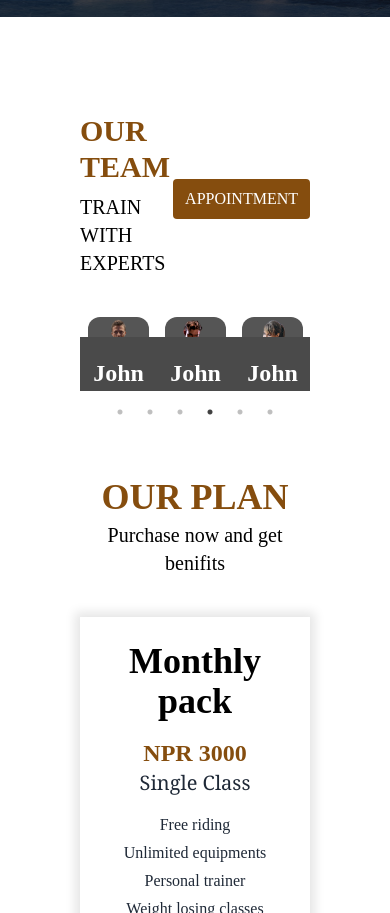
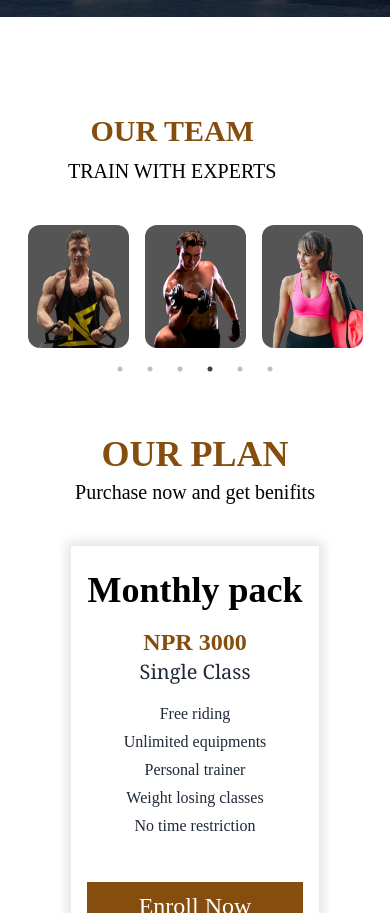
Before and after one commit to imabuzerkhan/Fitness-Website, a React (Vite) app: page /plans in a window 390 px wide. Shown: the part 5295-6208 px from the top of the page. Built offline with nearby package versions, Linux system fonts and the light colour scheme.

Commit message:
new commit

```diff
--- a/Trainers.css
+++ b/Trainers.css
@@ -18,6 +18,11 @@
   padding: 20px 10px ;
   transition: bottom 0.3s ease;
 }
+@media  screen and (max-width:768px) {
+  .trainer-info {
+    padding: 5px 10px;
+  }
+}
 
 .trainer-slide:hover .trainer-info {
   bottom: 0;
--- a/src/Components/Plan.jsx
+++ b/src/Components/Plan.jsx
@@ -3,7 +3,7 @@ import React from 'react'
 const Plan = () => {
   return (
    <>
-   <div className="main-plan py-10 px-20  ">
+   <div className="main-plan py-10 px-10 md:px-20  ">
     <div className="heading-plan text-center ">
       <h1 className='uppercase text-yellow-800 text-4xl font-["Kanit"] font-[800] ' >Our plan</h1>
       <p className='text-xl text-black font-["Merriweather"] my-1 ' >Purchase now and get benifits</p>
--- a/src/Components/Trainers.jsx
+++ b/src/Components/Trainers.jsx
@@ -24,14 +24,14 @@ const Trainers = () => {
   };
 
   return (
-    <div className="main-trainers px-20 mt-24 mb-10 ">
+    <div className="main-trainers px-5  md:px-20 mt-24 mb-10 ">
       <div className="trainers flex items-center justify-between">
-        <div className="right-text">
+        <div className="right-text text-center md:text-none px-12 md:px-0 ">
           <h1 className="text text-3xl text-yellow-800 font-[800] font-['Kanit']">OUR TEAM</h1>
           <p className="textdes text-xl text-black font-['Merriweather'] my-2">TRAIN WITH EXPERTS</p>
         </div>
         <div className="lefttext">
-          <button className='uppercase bg-yellow-800 py-2 px-3 text-white rounded font-["Kanit"]'>Appointment</button>
+          <button className='uppercase hidden md:block bg-yellow-800 py-2 px-3 text-white rounded font-["Kanit"]'>Appointment</button>
         </div>
       </div>
       <div className="image-container mt-8">
@@ -39,43 +39,43 @@ const Trainers = () => {
           <div className="trainer-slide px-2 outline-none ">
             <img src={trainerimg} alt="Trainer 1" className="trainer-image w-full h-auto rounded-xl" />
             <div className="trainer-info">
-              <h1 className='text-2xl font-["Kanit"] font-[800] ' >John</h1>
-              <h4 className='text-xl font-serif text-white ' >Gym trainer</h4>
+              <h1 className=' text-sm md:text-2xl font-["Kanit"] font-[800] ' >John</h1>
+              <h4 className='text-sm md:text-xl font-serif text-white ' >Gym trainer</h4>
             </div>
           </div>
           <div className="trainer-slide px-2">
             <img src={trainerimg2} alt="Trainer 2" className="trainer-image w-full h-auto rounded-xl" />
             <div className="trainer-info">
-              <h1 className='text-2xl font-["Kanit"] font-[800] ' >John</h1>
-              <h4 className='text-xl font-serif text-white ' >Gym trainer</h4>
+              <h1 className='text-sm md:text-2xl font-["Kanit"] font-[800] ' >John</h1>
+              <h4 className=' text-sm md:text-xl font-serif text-white ' >Gym trainer</h4>
             </div>
           </div>
           <div className="trainer-slide px-2">
             <img src={trainerimg3} alt="Trainer 3" className="trainer-image w-full h-auto rounded-xl" />
             <div className="trainer-info">
-              <h1 className='text-2xl font-["Kanit"] font-[800] ' >John</h1>
-              <h4 className='text-xl font-serif text-white ' >Gym trainer</h4>
+              <h1 className=' text-sm md:text-2xl font-["Kanit"] font-[800] ' >John</h1>
+              <h4 className=' text-sm md:text-xl font-serif text-white ' >Gym trainer</h4>
             </div>
           </div>
           <div className="trainer-slide px-2">
             <img src={trainerimg4} alt="Trainer 4" className="trainer-image w-full h-auto rounded-xl" />
             <div className="trainer-info">
-              <h1 className='text-2xl font-["Kanit"] font-[800] ' >John</h1>
-              <h4 className='text-xl font-serif text-white ' >Gym trainer</h4>
+              <h1 className='text-sm md:text-2xl font-["Kanit"] font-[800] ' >John</h1>
+              <h4 className='text-sm md:text-xl font-serif text-white ' >Gym trainer</h4>
             </div>
           </div>
           <div className="trainer-slide px-2">
             <img src={trainerimg5} alt="Trainer 5" className="trainer-image w-full h-auto rounded-xl" />
             <div className="trainer-info">
-              <h1 className='text-2xl font-["Kanit"] font-[800] ' >John</h1>
-              <h4 className='text-xl font-serif text-white ' >Gym trainer</h4>
+              <h1 className='text-sm md:text-2xl font-["Kanit"] font-[800] ' >John</h1>
+              <h4 className='text-sm md:text-xl font-serif text-white ' >Gym trainer</h4>
             </div>
           </div>
           <div className="trainer-slide px-2">
             <img src={trainerimg6} alt="Trainer 6" className="trainer-image w-full h-auto rounded-xl" />
              <div className="trainer-info">
-              <h1 className='text-2xl font-["Kanit"] font-[800] ' >John</h1>
-              <h4 className='text-xl font-serif text-white ' >Gym trainer</h4>
+              <h1 className='text-sm md:text-2xl font-["Kanit"] font-[800] ' >John</h1>
+              <h4 className='text-sm md:text-xl font-serif text-white ' >Gym trainer</h4>
             </div>
           </div>
         </Slider>
```
